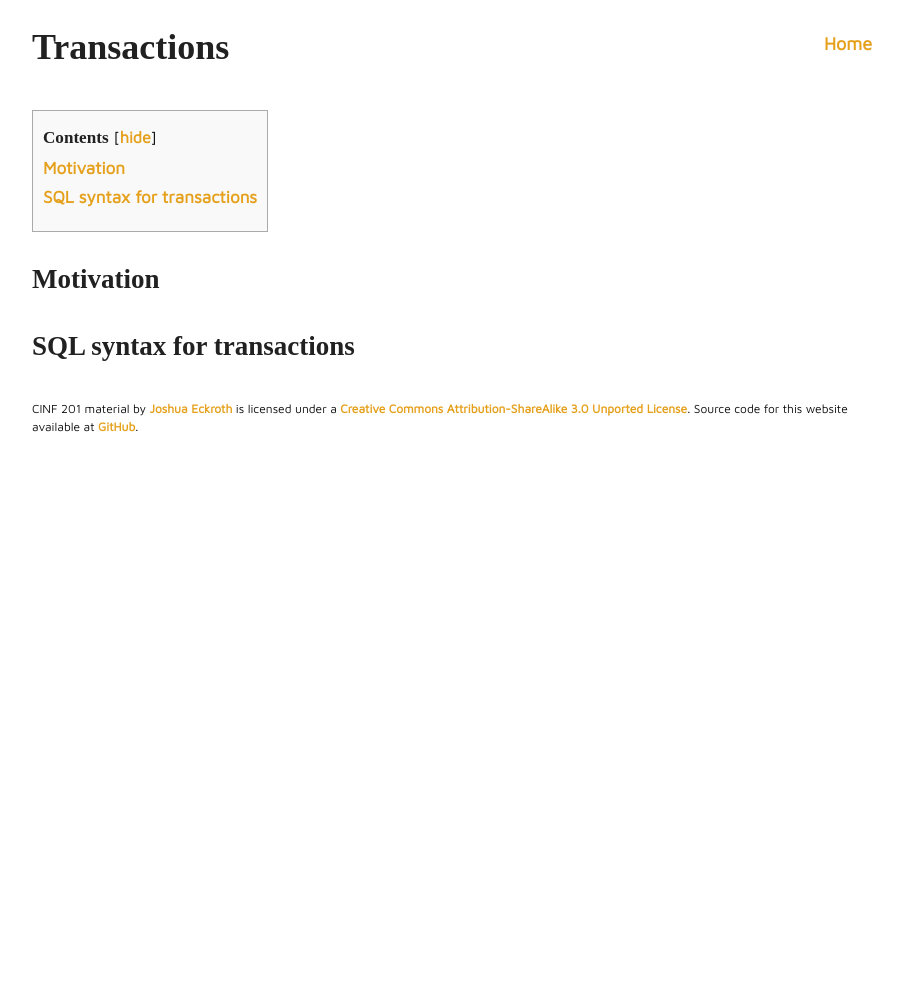
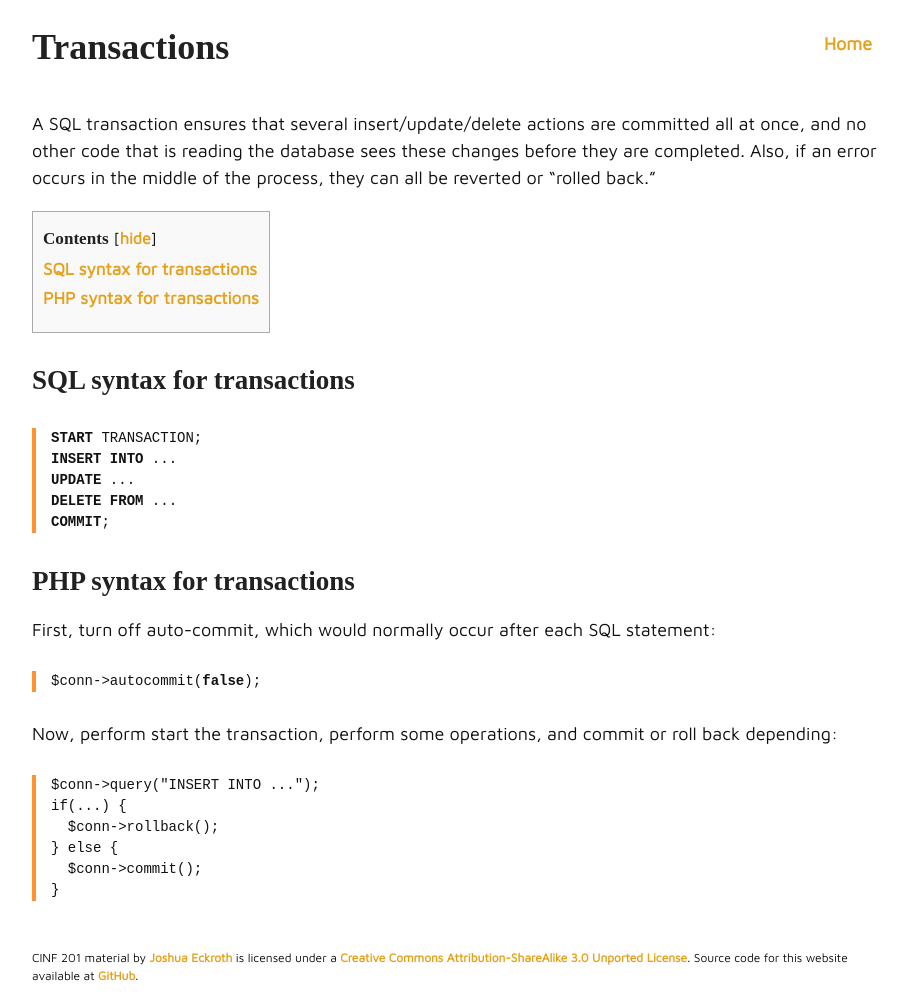
Before and after one commit to joshuaeckroth/cinf201-website, a Jekyll site: the page built from notes/transactions.md, in a window 1280 px wide. Shown: the whole page, without its empty margins (183-1090 px from the left). Built offline with Jekyll 4.4.1, drawn with Linux system fonts in a browser that asks for light colours; some web fonts are replaced; before the commit the page ends 900 px from its top, so only the background shows below that.

Commit message:
Wrote about transactions

````diff
--- a/notes/transactions.md
+++ b/notes/transactions.md
@@ -5,6 +5,33 @@ layout: note
 
 # Transactions
 
-## Motivation
+A SQL transaction ensures that several insert/update/delete actions are committed all at once, and no other code that is reading the database sees these changes before they are completed. Also, if an error occurs in the middle of the process, they can all be reverted or "rolled back."
 
 ## SQL syntax for transactions
+
+```sql
+START TRANSACTION;
+INSERT INTO ...
+UPDATE ...
+DELETE FROM ...
+COMMIT;
+```
+
+## PHP syntax for transactions
+
+First, turn off auto-commit, which would normally occur after each SQL statement:
+
+```php
+$conn->autocommit(false);
+```
+
+Now, perform start the transaction, perform some operations, and commit or roll back depending:
+
+```
+$conn->query("INSERT INTO ...");
+if(...) {
+  $conn->rollback();
+} else {
+  $conn->commit();
+}
+```
````
Also changed, not shown: notes/nosql.md (+1 -1 lines).
